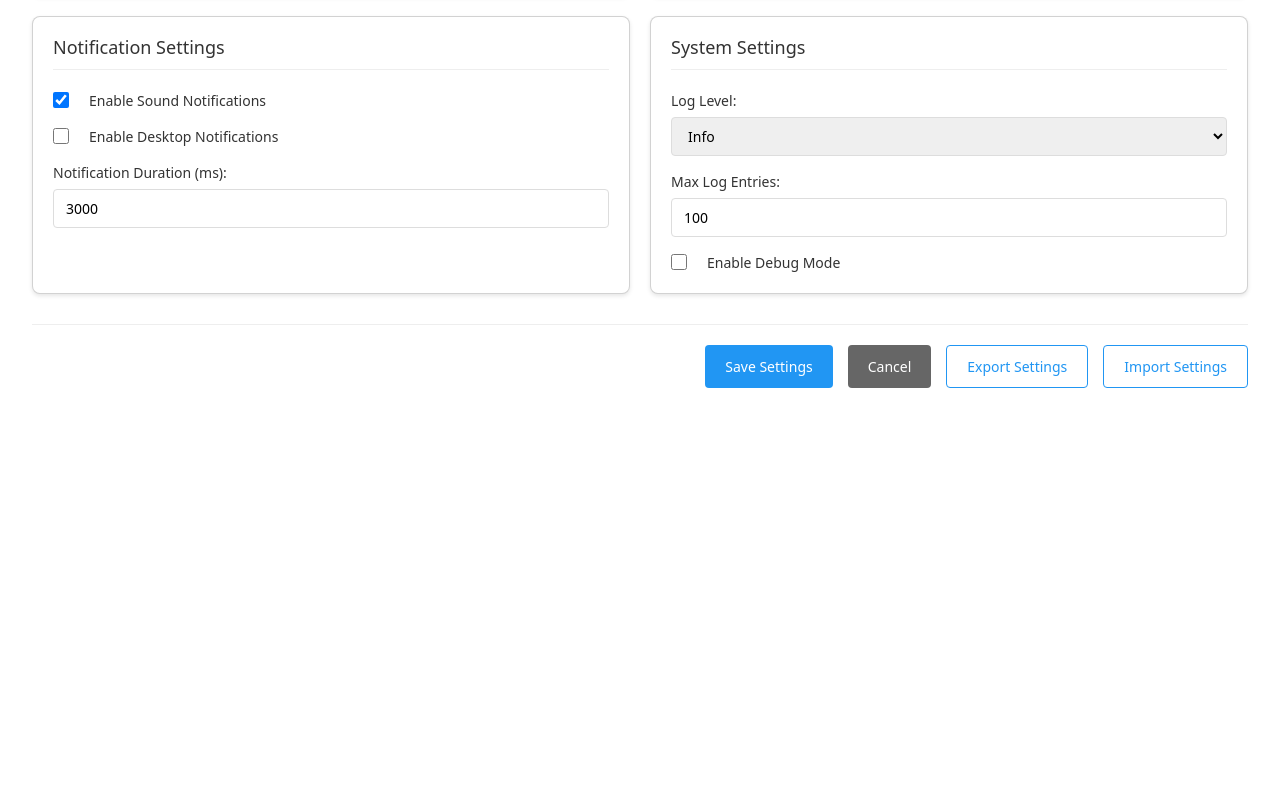
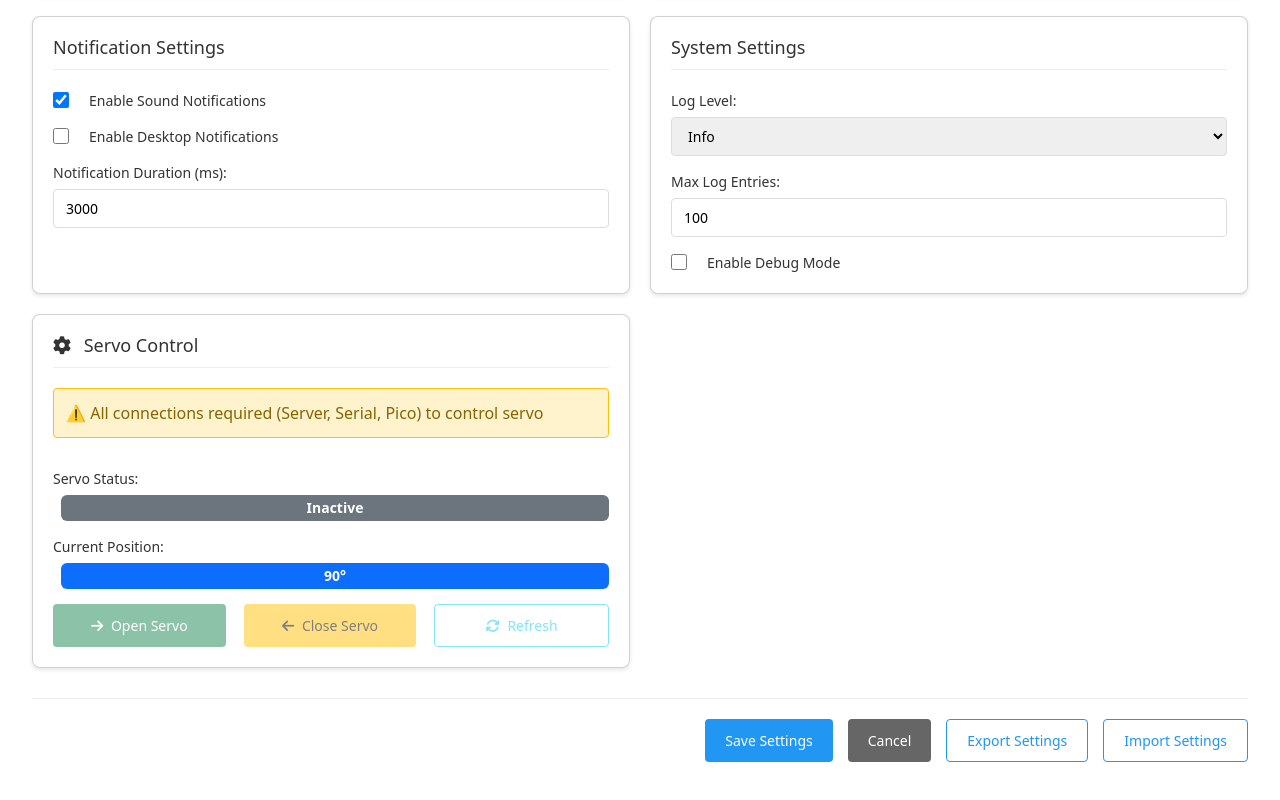
Before and after one commit to Harkerfield/ScienceProjectRadar, a Vue app in the folder RadarApp-FullStack/client/: page /settings in a window 1280 px wide. Shown: the part 912-1712 px from the top of the page. Before the commit the page ends 1340 px from the top, so only its background shows below. Built offline with nearby package versions, Linux system fonts and the light colour scheme; no server answers.

Commit message:
Add servo control to Settings page for easier access

```diff
--- a/RadarApp-FullStack/client/src/views/Settings.vue
+++ b/RadarApp-FullStack/client/src/views/Settings.vue
@@ -267,6 +267,55 @@
           </div>
         </div>
       </div>
+
+      <!-- Servo Control -->
+      <div class="card servo-settings">
+        <h2>
+          <i class="fas fa-cog me-2"></i>
+          Servo Control
+        </h2>
+        <div class="setting-group">
+          <div v-if="!allConnected" class="alert alert-warning">
+            ⚠️ All connections required (Server, Serial, Pico) to control servo
+          </div>
+          <div class="setting-item">
+            <label>Servo Status:</label>
+            <span :class="['badge', servoActive ? 'bg-success' : 'bg-secondary', 'ms-2']">
+              {{ servoActive ? 'Active' : 'Inactive' }}
+            </span>
+          </div>
+          <div class="setting-item">
+            <label>Current Position:</label>
+            <span class="badge bg-primary ms-2">{{ servoPosition }}°</span>
+          </div>
+          <div class="button-group">
+            <button
+              @click="openServo"
+              :disabled="!allConnected"
+              class="btn btn-success btn-sm me-2"
+            >
+              <i class="fas fa-arrow-right me-1"></i>
+              Open Servo
+            </button>
+            <button
+              @click="closeServo"
+              :disabled="!allConnected"
+              class="btn btn-warning btn-sm me-2"
+            >
+              <i class="fas fa-arrow-left me-1"></i>
+              Close Servo
+            </button>
+            <button
+              @click="refreshServoStatus"
+              :disabled="!allConnected"
+              class="btn btn-outline-info btn-sm"
+            >
+              <i class="fas fa-sync me-1"></i>
+              Refresh
+            </button>
+          </div>
+        </div>
+      </div>
     </div>
 
     <div class="settings-actions">
@@ -332,7 +381,19 @@ export default {
   },
 
   computed: {
-    ...mapGetters('system', ['systemSettings'])
+    ...mapGetters('system', ['systemSettings']),
+
+    allConnected() {
+      return this.$store.getters['connection/allConnected']
+    },
+
+    servoActive() {
+      return this.$store.state.actuator?.status?.isOpen || false
+    },
+
+    servoPosition() {
+      return this.$store.state.actuator?.status?.position || 90
+    }
   },
 
   mounted() {
@@ -457,6 +518,51 @@ export default {
       }
 
       input.click()
+    },
+
+    async openServo() {
+      try {
+        await this.$store.dispatch('actuator/open')
+        this.showNotification({
+          message: 'Servo opened successfully',
+          type: 'success'
+        })
+      } catch (error) {
+        this.showNotification({
+          message: `Failed to open servo: ${error.message}`,
+          type: 'error'
+        })
+      }
+    },
+
+    async closeServo() {
+      try {
+        await this.$store.dispatch('actuator/close')
+        this.showNotification({
+          message: 'Servo closed successfully',
+          type: 'success'
+        })
+      } catch (error) {
+        this.showNotification({
+          message: `Failed to close servo: ${error.message}`,
+          type: 'error'
+        })
+      }
+    },
+
+    async refreshServoStatus() {
+      try {
+        await this.$store.dispatch('actuator/fetchStatus')
+        this.showNotification({
+          message: 'Servo status refreshed',
+          type: 'info'
+        })
+      } catch (error) {
+        this.showNotification({
+          message: `Failed to refresh servo status: ${error.message}`,
+          type: 'error'
+        })
+      }
     }
   }
 }
@@ -619,4 +725,63 @@ export default {
     align-items: stretch;
   }
 }
+
+.button-group {
+  display: flex;
+  gap: 10px;
+  flex-wrap: wrap;
+}
+
+.button-group .btn {
+  flex: 1;
+  min-width: 120px;
+}
+
+.servo-settings .badge {
+  padding: 6px 12px;
+  font-size: 14px;
+}
+
+.alert {
+  padding: 12px;
+  border-radius: 4px;
+  margin-bottom: 15px;
+  border: 1px solid #ffc107;
+  background: #fff3cd;
+  color: #856404;
+}
+
+.btn-success {
+  background: #4caf50;
+  color: white;
+}
+
+.btn-success:hover:not(:disabled) {
+  background: #45a049;
+}
+
+.btn-warning {
+  background: #ff9800;
+  color: white;
+}
+
+.btn-warning:hover:not(:disabled) {
+  background: #e68900;
+}
+
+.btn-outline-info {
+  border: 1px solid #2196f3;
+  background: transparent;
+  color: #2196f3;
+}
+
+.btn-outline-info:hover:not(:disabled) {
+  background: #2196f3;
+  color: white;
+}
+
+.btn:disabled {
+  opacity: 0.5;
+  cursor: not-allowed;
+}
 </style>
```
